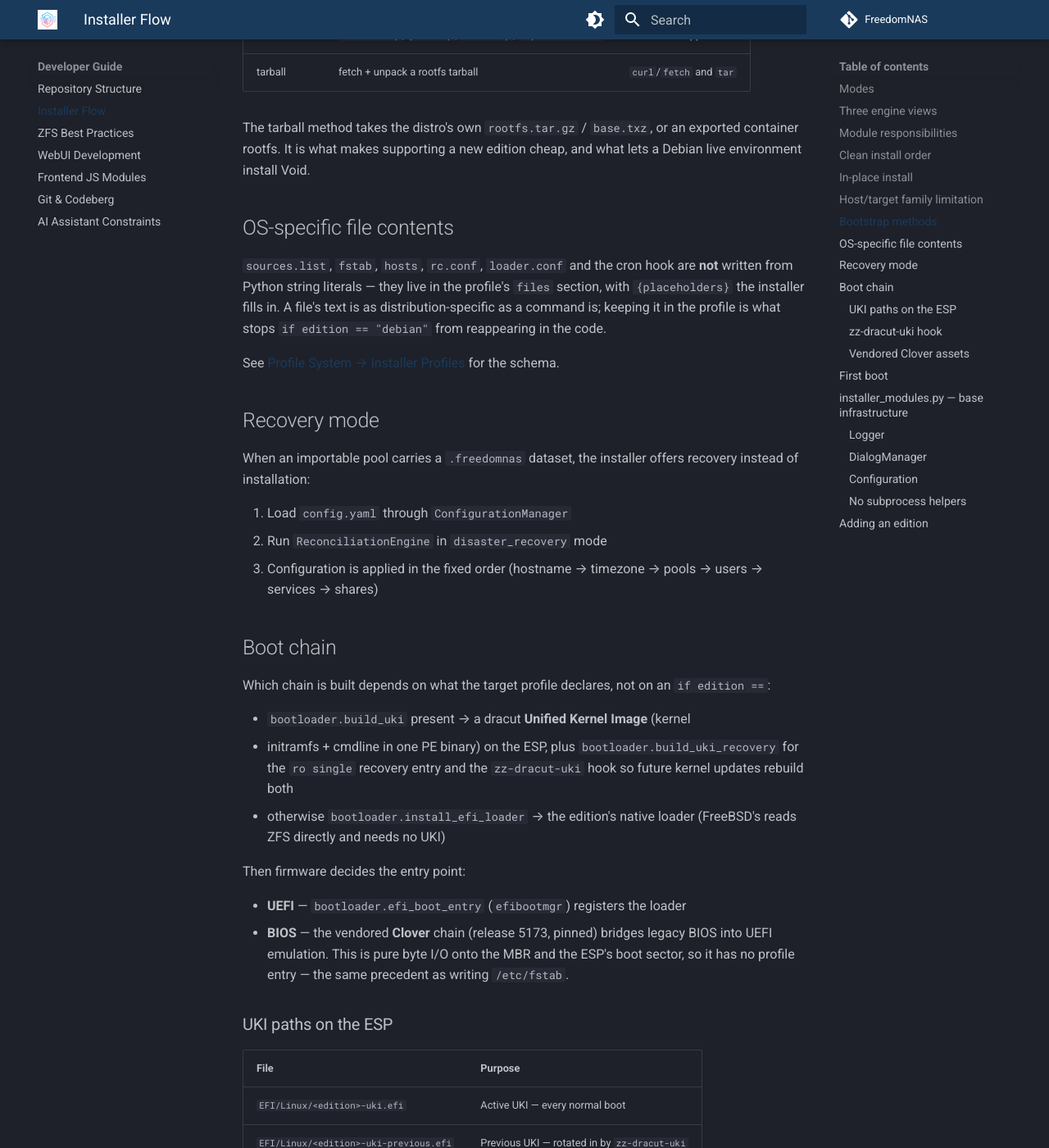
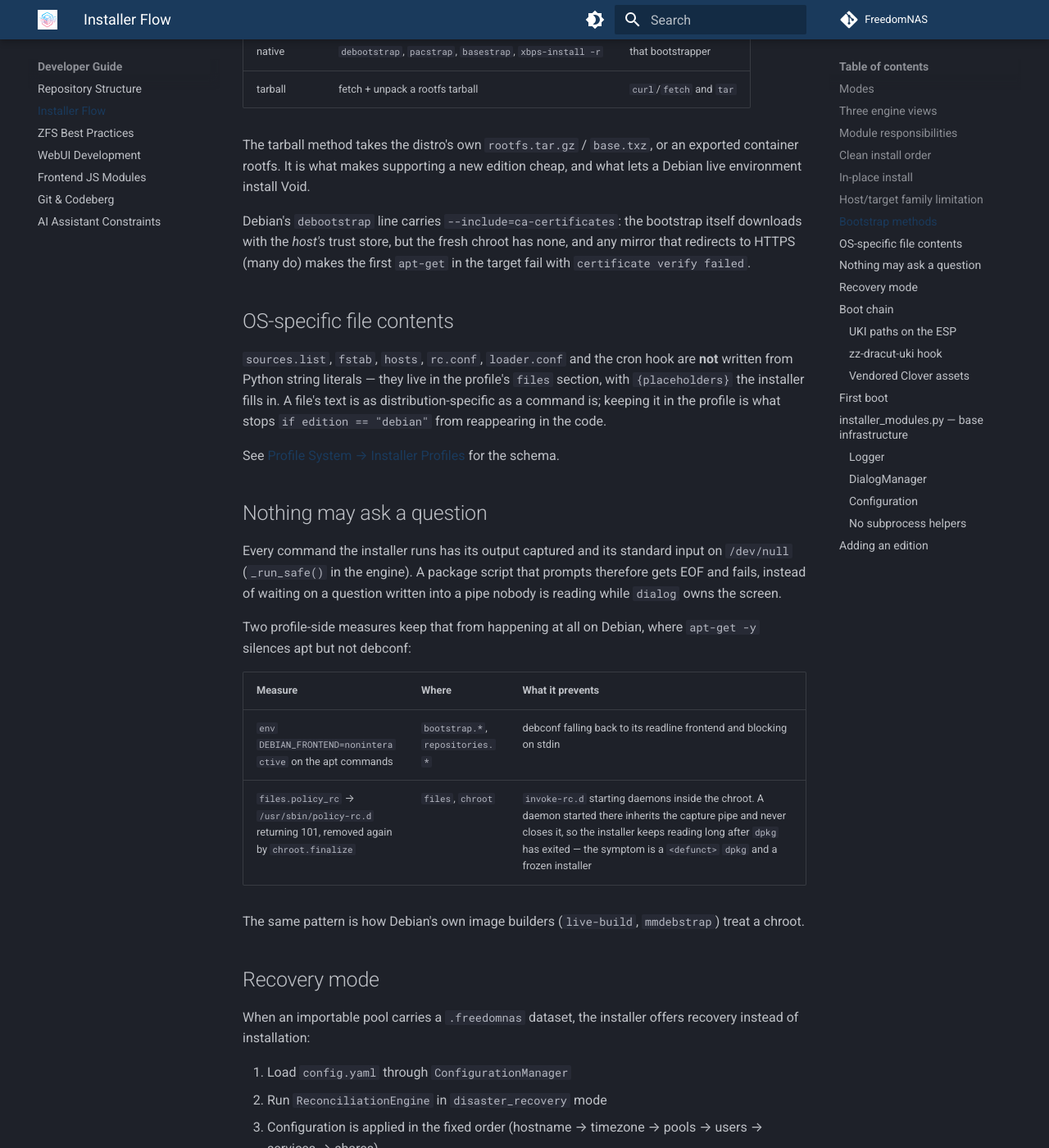
Before and after one commit to FreedomNAS/freedomnas-docs, an MkDocs documentation site: the page built from docs/developer/installer.md, in a window 1280 px wide and 1400 px high, scrolled down 4381 px. Shown: the whole window at 82% size. Built offline with MkDocs 1.6.1 and Material for MkDocs 9.7.7, drawn with Linux system fonts in a browser that asks for light colours; some of the changed text lies outside the part shown.

Commit message:
Document the non-interactive chroot rules and the repositories section

```diff
--- a/docs/developer/installer.md
+++ b/docs/developer/installer.md
@@ -85,11 +85,11 @@ before that confirmation.
 | 6 | Write the edition's config files | `files.*` |
 | 7 | Bind-mount the chroot | `chroot.mount` |
 | 8 | Create users — **before** packages, so PAM/Samba find them | `users.*` |
-| 9 | Packages, locales, service enablement | `packages/*.json`, `bootstrap.install_base`, `services.enable` |
+| 9 | Third-party repositories, packages, locales, service enablement | `packages/*.json`, `repositories.<category>`, `bootstrap.install_base`, `services.enable` |
 | 10 | core + profiles + webui, plus the first-boot hook | file I/O + `files.webui_cron` |
 | 11 | Boot chain | `bootloader.*` |
 | 12 | Save `config.yaml` to `.freedomnas` | `ConfigurationManager` |
-| 13 | Unmount, export the pool | `chroot.unmount`, `rootpool.export` |
+| 13 | Undo the chroot-only policy files, unmount, export the pool | `chroot.finalize`, `chroot.unmount`, `rootpool.export` |
 
 The resulting layout — ESP + `rpool/ROOT/<edition>` + `rpool/.freedomnas` —
 is deliberately identical to what `freedomnas-image-builder` produces: an
@@ -144,6 +144,11 @@ The tarball method takes the distro's own `rootfs.tar.gz` / `base.txz`, or an
 exported container rootfs. It is what makes supporting a new edition cheap,
 and what lets a Debian live environment install Void.
 
+Debian's `debootstrap` line carries `--include=ca-certificates`: the bootstrap
+itself downloads with the *host's* trust store, but the fresh chroot has none,
+and any mirror that redirects to HTTPS (many do) makes the first `apt-get` in
+the target fail with `certificate verify failed`.
+
 ## OS-specific file contents
 
 `sources.list`, `fstab`, `hosts`, `rc.conf`, `loader.conf` and the cron hook
@@ -154,6 +159,24 @@ what stops `if edition == "debian"` from reappearing in the code.
 
 See [Profile System → Installer Profiles](../profiles/installer-profiles.md)
 for the schema.
+
+## Nothing may ask a question
+
+Every command the installer runs has its output captured and its standard
+input on `/dev/null` (`_run_safe()` in the engine). A package script that
+prompts therefore gets EOF and fails, instead of waiting on a question written
+into a pipe nobody is reading while `dialog` owns the screen.
+
+Two profile-side measures keep that from happening at all on Debian, where
+`apt-get -y` silences apt but not debconf:
+
+| Measure | Where | What it prevents |
+|---------|-------|------------------|
+| `env DEBIAN_FRONTEND=noninteractive` on the apt commands | `bootstrap.*`, `repositories.*` | debconf falling back to its readline frontend and blocking on stdin |
+| `files.policy_rc` → `/usr/sbin/policy-rc.d` returning 101, removed again by `chroot.finalize` | `files`, `chroot` | `invoke-rc.d` starting daemons inside the chroot. A daemon started there inherits the capture pipe and never closes it, so the installer keeps reading long after `dpkg` has exited — the symptom is a `<defunct>` `dpkg` and a frozen installer |
+
+The same pattern is how Debian's own image builders (`live-build`,
+`mmdebstrap`) treat a chroot.
 
 ## Recovery mode
 
```
Also changed, not shown: docs/architecture/engine.md (+6 -0 lines), docs/profiles/installer-profiles.md (+27 -0 lines).
